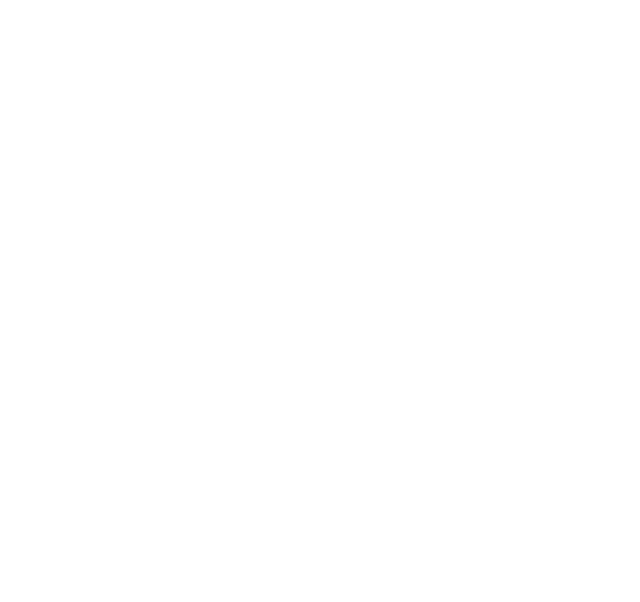
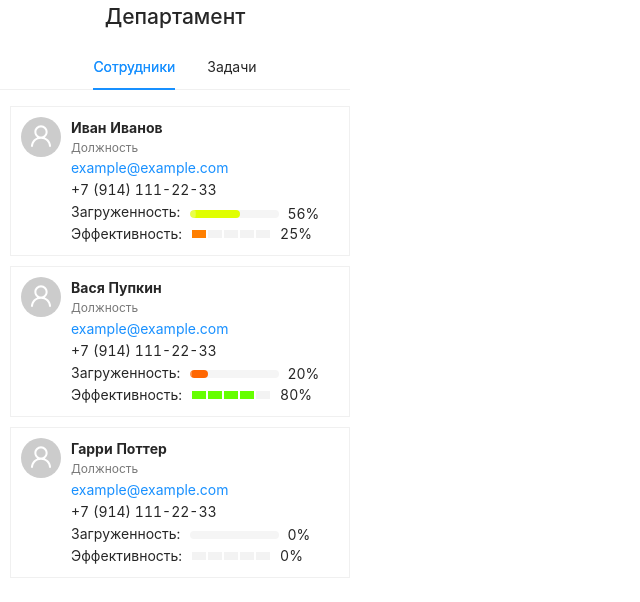
Before and after one commit to chichur/atomhack, a React (Create React App) app: page / in a window 1280 px wide. Shown: the top 602 px of the page, without its empty margins (0-640 px from the left). Built offline with nearby package versions, Linux system fonts and the light colour scheme.

Commit message:
сайдбар типа готов

```diff
--- a/package.json
+++ b/package.json
@@ -3,13 +3,14 @@
   "version": "0.1.0",
   "private": true,
   "dependencies": {
+    "@ant-design/icons": "^4.6.4",
     "@testing-library/jest-dom": "^5.14.1",
     "@testing-library/react": "^11.2.7",
     "@testing-library/user-event": "^12.8.3",
     "antd": "^4.16.13",
     "react": "^17.0.2",
     "react-dom": "^17.0.2",
-    "react-scripts": "4.0.3",
+    "react-scripts": "^4.0.3",
     "web-vitals": "^1.1.2"
   },
   "scripts": {
--- a/src/App.css
+++ b/src/App.css
@@ -1,3 +1,5 @@
+@import '~antd/dist/antd.css';
+
 .App {
   text-align: center;
 }
--- a/src/App.js
+++ b/src/App.js
@@ -1,9 +1,14 @@
 import './App.css';
+import SideBar from "./components/sideBar";
 
 function App() {
   return (
     <div className="App">
-
+      <SideBar
+          departamentName="Департамент"
+          efficiency={70}
+          workload={10}
+      />
     </div>
   );
 }
--- /dev/null
+++ b/src/components/sideBar/cardEmployee/index.js
@@ -0,0 +1,39 @@
+import styles from '../index.module.css'
+import '../../../utils'
+import {Avatar, Progress} from "antd";
+import { UserOutlined } from '@ant-design/icons';
+import {progressColor} from "../../../utils";
+
+const CardEmployee = ({
+    onCardEmployeeClick, workload, efficiency, firstName, lastName,  ...rest
+}) => {
+    return (
+        <div className={styles.card}>
+            <Avatar shape="circle" size="large" icon={<UserOutlined />} />
+            <div className={styles.info}>
+                <strong>{firstName} {lastName}</strong>
+                <p style={{'color': '#787878', 'font-size': '12px'}}>Должность</p>
+                <p style={{'color': '#1890FF'}}>example@example.com</p>
+                <p>+7 (914) 111-22-33</p>
+                <div className={styles.sign}>
+                    <p>Загруженность:</p>
+                    <Progress
+                        percent={workload}
+                        status="active"
+                        strokeColor={progressColor(workload)}
+                    />
+                </div>
+                <div className={styles.sign}>
+                    <p>Эффективность:</p>
+                    <Progress
+                        percent={efficiency}
+                        steps={5}
+                        strokeColor={progressColor(efficiency)}
+                    />
+                </div>
+            </div>
+        </div>
+    );
+}
+
+export default CardEmployee
--- /dev/null
+++ b/src/components/sideBar/cardTicket/index.js
@@ -0,0 +1,57 @@
+import '../../../utils'
+import styles from '../index.module.css'
+import cardTicketStyle from './index.module.css'
+import { Progress, Tag } from "antd";
+import { ClockCircleOutlined } from "@ant-design/icons";
+import {progressColor} from "../../../utils";
+
+const CardTicket = ({
+    ticketName, progress, priority, deadLine, ...rest
+}) => {
+    let prior = {};
+
+    switch (priority) {
+        case 0:
+            prior.name = "Высокий";
+            prior.priorityColor = "red";
+            break;
+        case 1:
+            prior.name = "Средний";
+            prior.priorityColor = "orange";
+            break;
+        case 2:
+            prior.name = "Низкий";
+            prior.priorityColor = "green";
+            break;
+        default:
+            prior.name = "Низкий";
+            prior.priorityColor = "green";
+            break;
+    }
+
+    return (
+        <div className={styles.card} {...rest}>
+            <div className={cardTicketStyle.info}>
+                <strong>{ticketName}</strong>
+                <div className={cardTicketStyle.sign}>
+                    <p>Приоритет:</p>
+                    <Tag color={prior.priorityColor}>{prior.name}</Tag>
+                </div>
+                <div className={cardTicketStyle.sign}>
+                    <p>Срок выполнения:</p>
+                    <Tag icon={<ClockCircleOutlined />} color="default">{deadLine}</Tag>
+                </div>
+                <div className={cardTicketStyle.sign}>
+                    <p>Прогресс выполнения:</p>
+                    <Progress
+                        percent={progress}
+                        status="active"
+                        strokeColor={progressColor(progress)}
+                    />
+                </div>
+            </div>
+        </div>
+    );
+}
+
+export default CardTicket
--- /dev/null
+++ b/src/components/sideBar/cardTicket/index.module.css
@@ -0,0 +1,20 @@
+.info {
+    text-align: left;
+    display: block;
+    padding-left: 10px;
+    width: 100%;
+}
+
+.info p {
+    white-space: nowrap;
+    margin-top: 10px;
+    margin-bottom: 0;
+    margin-right: 10px;
+}
+
+.sign {
+    display: flex;
+    flex-flow: row;
+    flex-direction: row;
+    align-items: flex-end;
+}
--- /dev/null
+++ b/src/components/sideBar/index.js
@@ -0,0 +1,76 @@
+import styles from './index.module.css'
+import CardEmployee from "./cardEmployee";
+import CardTicket from "./cardTicket";
+import { Progress, Tabs } from 'antd';
+import {progressColor} from "../../utils";
+const { TabPane } = Tabs;
+
+
+const SideBar = ({
+    departamentName, workload, efficiency
+}) => {
+    return (
+        <div className={styles.sideBar}>
+            <h2>{departamentName}</h2>
+            <Tabs centered={true}>
+                <TabPane tab="Сотрудники" key="1">
+                    <CardEmployee
+                        firstName="Иван"
+                        lastName="Иванов"
+                        efficiency={25}
+                        workload={56}
+                    />
+                    <CardEmployee
+                        firstName="Вася"
+                        lastName="Пупкин"
+                        efficiency={80}
+                        workload={20}
+                    />
+                    <CardEmployee firstName="Гарри" lastName="Поттер"/>
+                </TabPane>
+                <TabPane tab="Задачи" key="2">
+                    <div className={styles.tabPane}>
+                        <div>
+                            <p>Загруженность</p>
+                            <Progress
+                                type="circle"
+                                strokeColor={progressColor(workload)}
+                                percent={workload}
+                            />
+                        </div>
+                        <div>
+                            <p>Эффективность</p>
+                            <Progress
+                                type="circle"
+                                strokeColor={progressColor(efficiency)}
+                                percent={efficiency}
+                            />
+                        </div>
+                    </div>
+                    <div>
+                        <CardTicket
+                            ticketName="Задача №1"
+                            priority={0}
+                            progress={43}
+                            deadLine="29.08.21 16:00"
+                        />
+                        <CardTicket
+                            ticketName="Задача №2"
+                            priority={1}
+                            progress={53}
+                            deadLine="29.08.21 16:00"
+                        />
+                        <CardTicket
+                            ticketName="Задача №3"
+                            priority={2}
+                            progress={99}
+                            deadLine="29.08.21 16:00"
+                        />
+                    </div>
+                </TabPane>
+            </Tabs>
+        </div>
+    );
+}
+
+export default SideBar
--- /dev/null
+++ b/src/components/sideBar/index.module.css
@@ -0,0 +1,37 @@
+.sideBar {
+    width: 350px;
+}
+
+.tabPane {
+    display: flex;
+    flex-direction: row;
+    justify-content: space-evenly;
+    margin-bottom: 20px;
+}
+
+.card {
+    border: 1px solid #F0F0F0;
+    padding: 10px;
+    display: flex;
+    margin-left: 10px;
+    margin-bottom: 10px;
+}
+
+.info {
+    text-align: left;
+    display: block;
+    padding-left: 10px;
+    width: 80%;
+}
+
+.info p {
+    margin-bottom: 0;
+    margin-right: 10px;
+}
+
+.sign {
+    display: flex;
+    flex-flow: row;
+    flex-direction: row;
+    align-items: center;
+}
--- /dev/null
+++ b/src/utils.js
@@ -0,0 +1,15 @@
+function progressColor (perc) {
+    var r, g, b = 0;
+    if(perc < 50) {
+        r = 255;
+        g = Math.round(5.1 * perc);
+    }
+    else {
+        g = 255;
+        r = Math.round(510 - 5.10 * perc);
+    }
+    var h = r * 0x10000 + g * 0x100 + b * 0x2;
+    return '#' + ('000000' + h.toString(16)).slice(-6);
+}
+
+export {progressColor};
```
Also changed, not shown: src/components/sideBar/cardEmployee/index.module.css (added), 1 other file (tests, documents, lock files or other folders).
